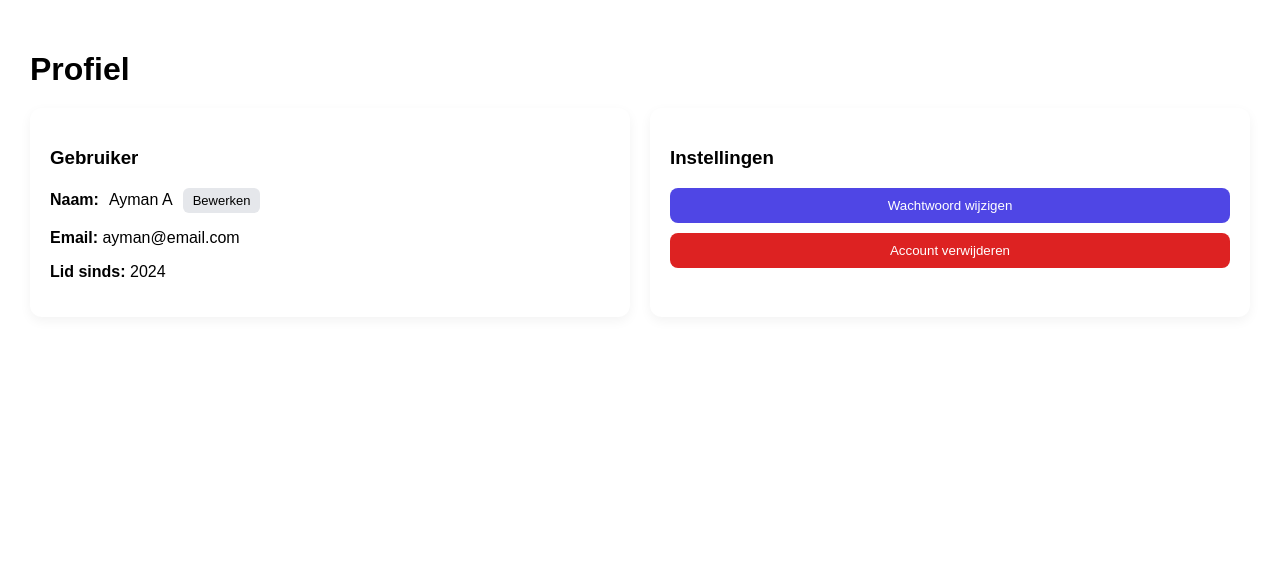
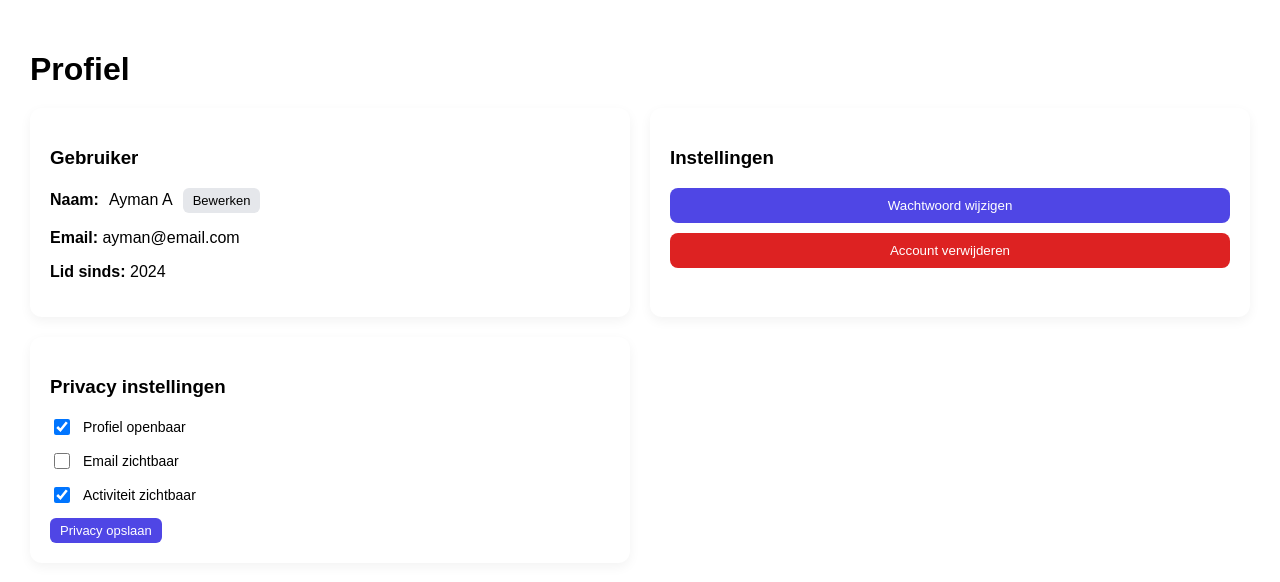
Before and after one commit to Ayman776/my-react-app, a React (Vite) app in the folder my-react-app/: page /profile in a window 1280 px wide. Shown: the top 582 px of the page. Built offline with nearby package versions, Linux system fonts and the light colour scheme; the HTML template or start-up script is replaced by a standard one.

Commit message:
added privacy settings

```diff
--- a/my-react-app/src/index.css
+++ b/my-react-app/src/index.css
@@ -525,3 +525,17 @@ padding: 20px;
   background: #4f46e5;
   color: white;
 }
+
+.toggle {
+  display: flex;
+  align-items: center;
+  gap: 10px;
+  margin: 12px 0;
+  font-size: 14px;
+}
+
+.toggle input {
+  width: 16px;
+  height: 16px;
+  cursor: pointer;
+}
--- a/my-react-app/src/pages/Profile.jsx
+++ b/my-react-app/src/pages/Profile.jsx
@@ -4,9 +4,26 @@ function Profile() {
   const [name, setName] = useState("Ayman A");
   const [isEditing, setIsEditing] = useState(false);
 
+  const [privacy, setPrivacy] = useState({
+    profileVisible: true,
+    emailVisible: false,
+    activityVisible: true
+  });
+
   const handleSave = () => {
     setIsEditing(false);
     console.log("Nieuwe naam:", name);
+  };
+
+  const handleToggle = (setting) => {
+    setPrivacy({
+      ...privacy,
+      [setting]: !privacy[setting]
+    });
+  };
+
+  const savePrivacy = () => {
+    console.log("Privacy settings:", privacy);
   };
 
   return (
@@ -15,9 +32,9 @@ function Profile() {
 
       <div className="profile-container">
 
+        {/* PROFIEL INFO */}
         <div className="profile-card">
           <h3>Gebruiker</h3>
-
 
           <div className="profile-field">
             <strong>Naam:</strong>
@@ -54,11 +71,48 @@ function Profile() {
           <p><strong>Lid sinds:</strong> 2024</p>
         </div>
 
+        {/* INSTELLINGEN */}
         <div className="profile-card">
           <h3>Instellingen</h3>
 
           <button className="profile-btn">Wachtwoord wijzigen</button>
           <button className="profile-btnn">Account verwijderen</button>
+        </div>
+
+        {/* PRIVACY */}
+        <div className="profile-card">
+          <h3>Privacy instellingen</h3>
+
+          <label className="toggle">
+            <input
+              type="checkbox"
+              checked={privacy.profileVisible}
+              onChange={() => handleToggle("profileVisible")}
+            />
+            Profiel openbaar
+          </label>
+
+          <label className="toggle">
+            <input
+              type="checkbox"
+              checked={privacy.emailVisible}
+              onChange={() => handleToggle("emailVisible")}
+            />
+            Email zichtbaar
+          </label>
+
+          <label className="toggle">
+            <input
+              type="checkbox"
+              checked={privacy.activityVisible}
+              onChange={() => handleToggle("activityVisible")}
+            />
+            Activiteit zichtbaar
+          </label>
+
+          <button className="save-btn" onClick={savePrivacy}>
+            Privacy opslaan
+          </button>
         </div>
 
       </div>
```
